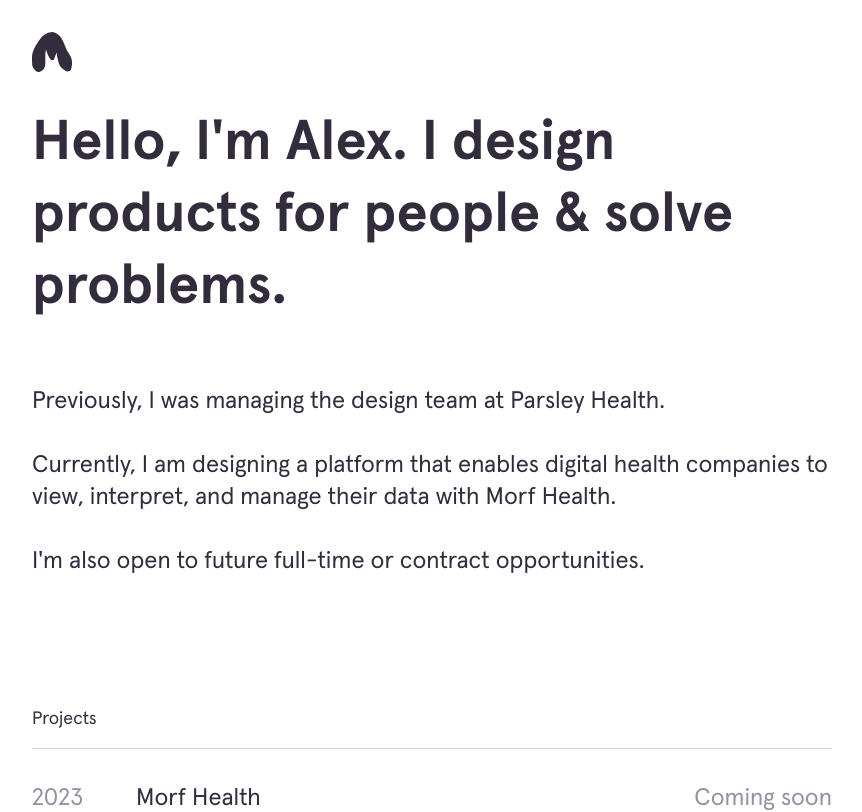
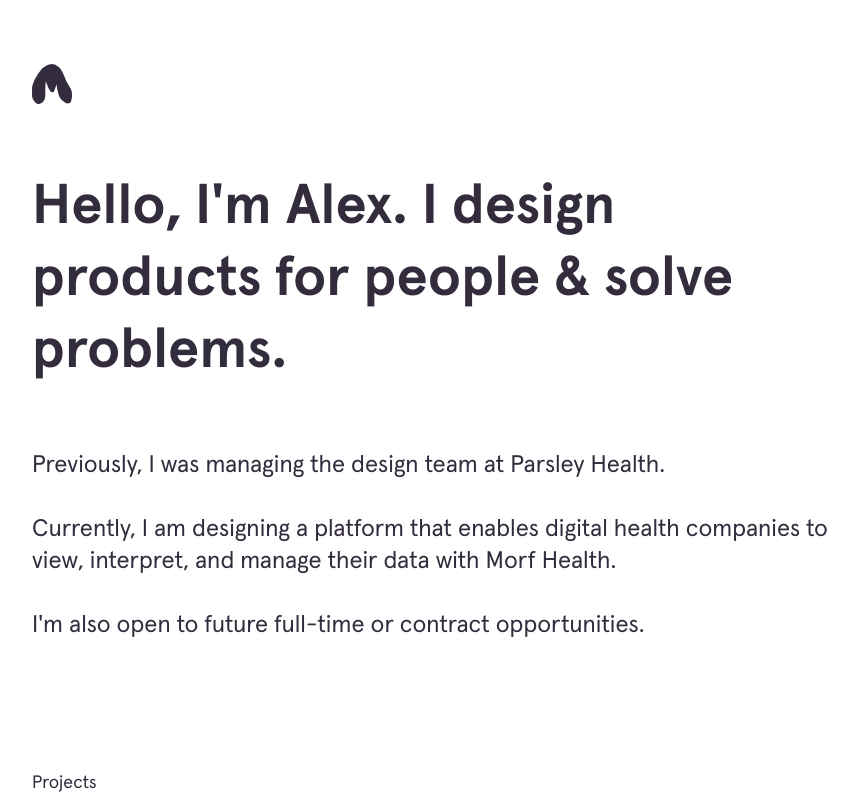
Before and after one commit to gabewolford/alex-barron-portfolio, a Nuxt app: page / in a window 1280 px wide. Shown: the top 812 px of the page, without its empty margins (208-1070 px from the left). Built offline with nearby package versions, Linux system fonts and the light colour scheme.

Commit message:
updated header

```diff
--- a/components/AppHeader.vue
+++ b/components/AppHeader.vue
@@ -26,7 +26,7 @@ export default {
 </script>
 
 <template>
-  <header class="grid grid-cols-2 lg:grid-cols-12 mx-8 py-8 gap-8">
+  <header class="grid grid-cols-2 lg:grid-cols-12 mx-8 py-8 lg:py-16 gap-8">
     <nav
       class="col-span-full lg:col-start-3 lg:col-span-8 flex flex-row justify-between items-center"
     >
```
